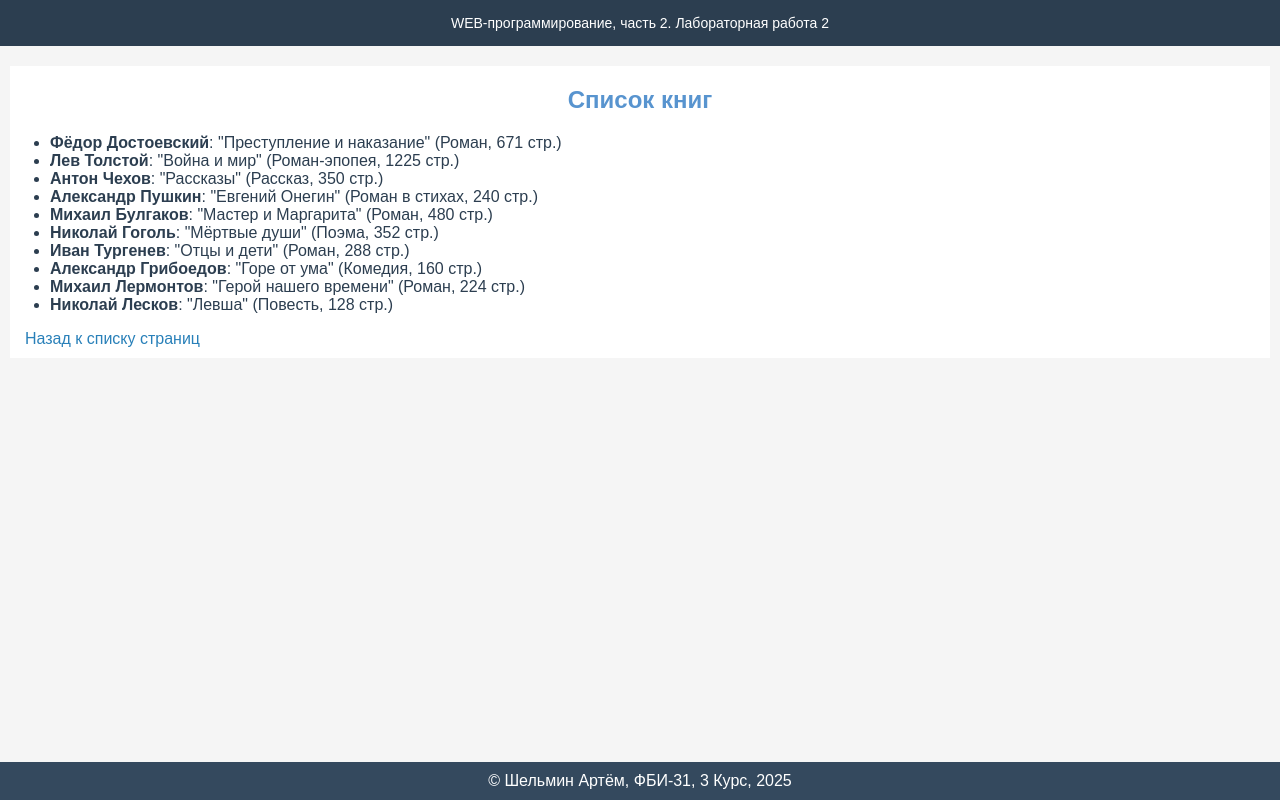
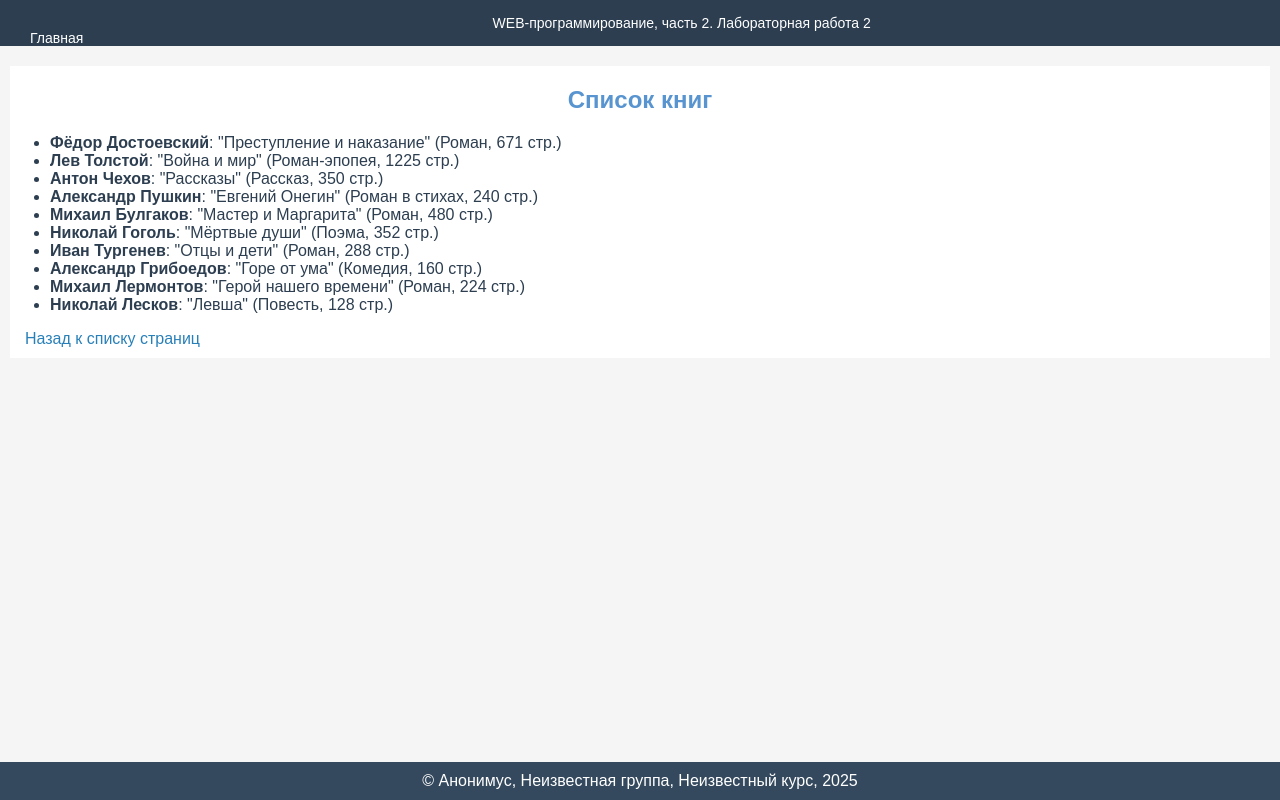
Before and after one commit to ArtematGame/WebCursTree, a Flask app: page /lab2/books in a window 1280 px wide. Run offline with Flask 3, Linux system fonts and the light colour scheme.

Commit message:
Добавление ссылок

```diff
--- a/templates/base.html
+++ b/templates/base.html
@@ -1,13 +1,20 @@
 <!DOCTYPE html>
-<html lang="en">
+<html lang="ru">
 <head>
     <meta charset="UTF-8">
     <meta name="viewport" content="width=device-width, initial-scale=1.0">
-    <title>Шельмин Артём. {% block lab %}{% endblock %}</title>
+    <title>
+        {% if name %}{{ name }}. {% else %}Анонимус. {% endif %}
+        {% block lab %}{% endblock %}
+    </title>
     <link rel="stylesheet" href="{{ url_for('static', filename='main.css') }}">
+    <link rel="shortcut icon" href="{{ url_for('static', filename='favicon.ico') }}" type="image/x-icon">
+    <link rel="icon" href="{{ url_for('static', filename='favicon-32x32.png') }}">
+    <link rel="icon" href="{{ url_for('static', filename='favicon-48x48.png') }}">
 </head>
 <body>
     <header>
+        <a href="/" style="color: white; text-decoration: none; float: left;">Главная</a>
         WEB-программирование, часть 2. {{ self.lab() }}
     </header>
 
@@ -16,7 +23,11 @@
     </main>
 
     <footer>
-        &copy; Шельмин Артём, ФБИ-31, 3 Курс, 2025
+        &copy;
+        {% if name %}{{ name }}{% else %}Анонимус{% endif %},
+        {% if group %}{{ group }}{% else %}Неизвестная группа{% endif %},
+        {% if course %}{{ course }} курс{% else %}Неизвестный курс{% endif %},
+        2025
     </footer>
 </body>
 </html>
```
